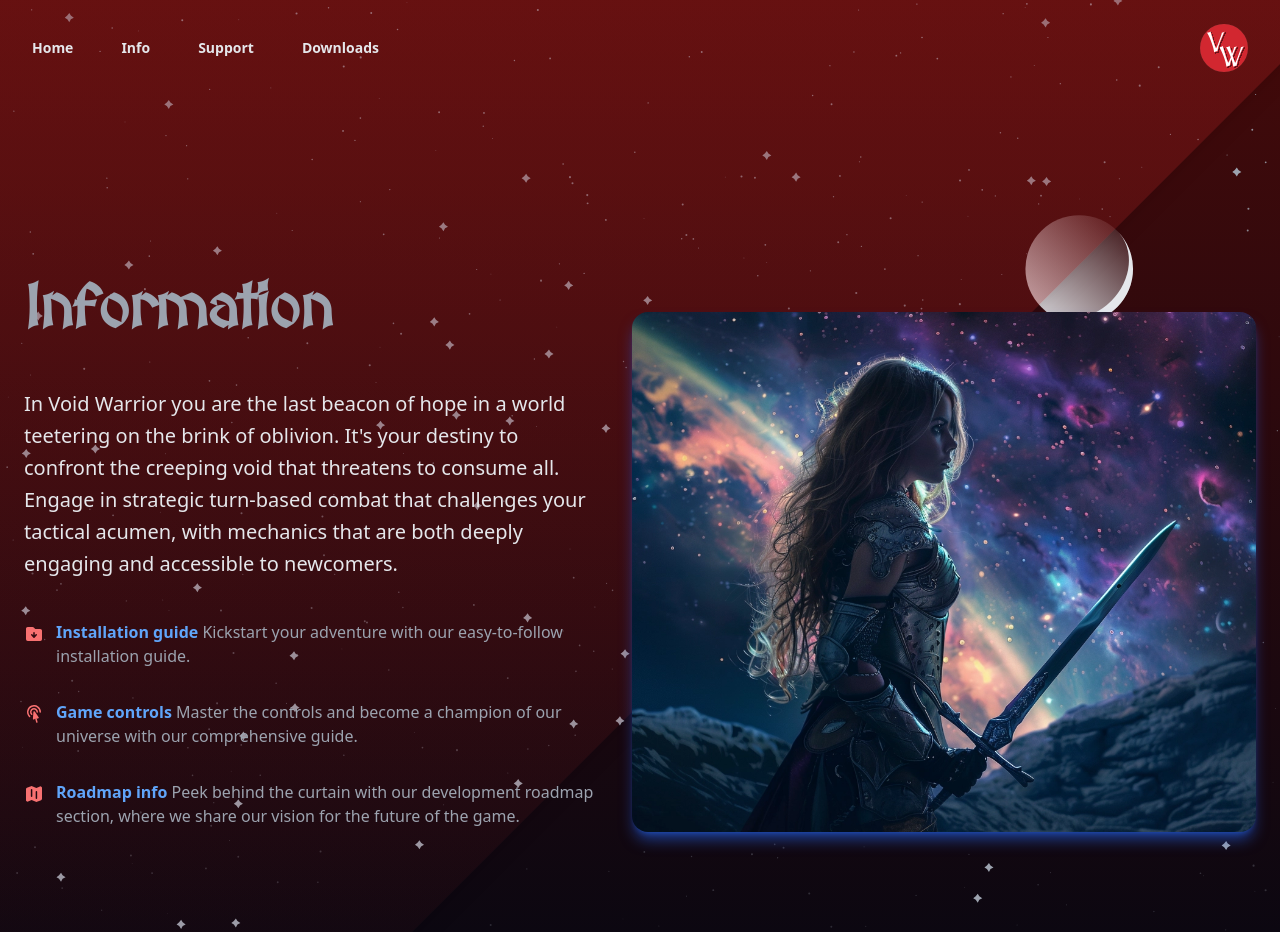
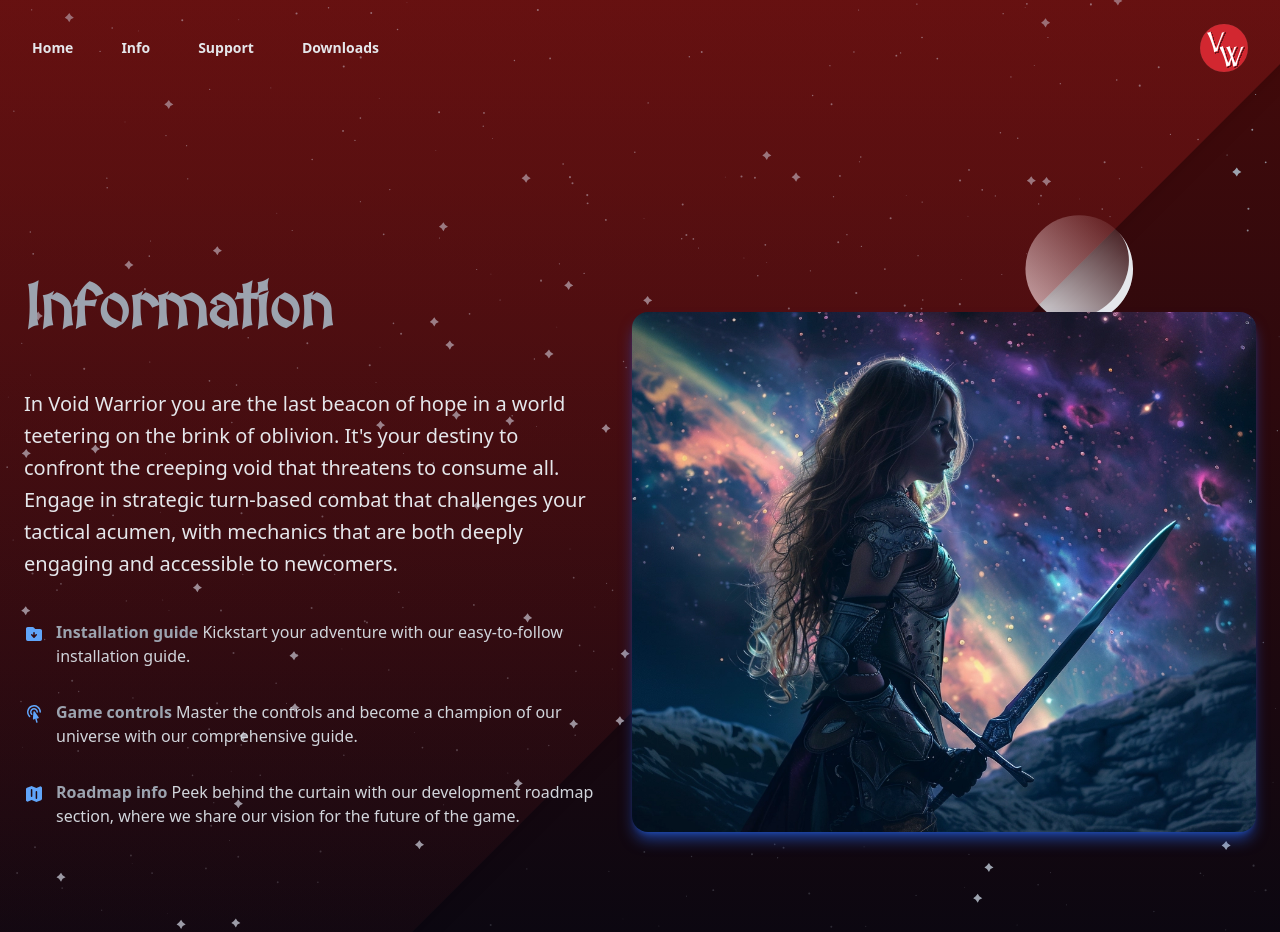
Before and after one commit to itsaboy/react-vw-v2, a React (Vite) app in the folder client/: page /info in a window 1280 px wide. Shown: the top 932 px of the page. Built offline with nearby package versions, Linux system fonts and the light colour scheme.

Commit message:
styling changes

```diff
--- a/client/package.json
+++ b/client/package.json
@@ -12,7 +12,6 @@
   "dependencies": {
     "@headlessui/react": "^1.7.18",
     "@heroicons/react": "^2.1.1",
-    "dayjs": "^1.11.10",
     "react": "^18.2.0",
     "react-dom": "^18.2.0",
     "react-router-dom": "^6.23.0"
--- a/client/src/components/SupportPage/BugReport.jsx
+++ b/client/src/components/SupportPage/BugReport.jsx
@@ -42,7 +42,7 @@
       </div>
       <div className="min-w-0 flex-1">
         <form action="#" className="relative" onSubmit={handleSubmit}>
-          <div className="overflow-hidden rounded-lg shadow-sm ring-1 ring-inset ring-gray-300 focus-within:ring-2 focus-within:ring-blue-500">
+          <div className="overflow-hidden rounded-lg shadow-sm ring-1 ring-inset ring-red-400 focus-within:ring-2 focus-within:ring-blue-500">
             <label htmlFor="report" className="sr-only">
               Report a bug
             </label>
@@ -83,7 +83,7 @@
                   type="submit"
                   className="inline-flex items-center rounded-md bg-blue-600 px-3 py-2 text-sm font-semibold text-gray-200 shadow-sm hover:bg-blue-500 focus-visible:outline focus-visible:outline-2 focus-visible:outline-offset-2 focus-visible:outline-blue-600"
                 >
-                  Post
+                  Submit
                 </button>
               )}
             </div>
--- a/client/src/components/SupportPage/SysReq.jsx
+++ b/client/src/components/SupportPage/SysReq.jsx
@@ -2,10 +2,10 @@
 import { Dialog, Transition } from "@headlessui/react";
 import { WrenchIcon, XMarkIcon } from "@heroicons/react/24/outline";
 
-export default function SysReq({ donateOpen, setDonateOpen }) {
+export default function SysReq({ sysReqOpen, setSysReqOpen }) {
   return (
-    <Transition.Root show={donateOpen} as={Fragment}>
-      <Dialog as="div" className="relative z-10" onClose={setDonateOpen}>
+    <Transition.Root show={sysReqOpen} as={Fragment}>
+      <Dialog as="div" className="relative z-10" onClose={setSysReqOpen}>
         <Transition.Child
           as={Fragment}
           enter="ease-out duration-300"
@@ -34,7 +34,7 @@
                   <button
                     type="button"
                     className="rounded-md bg-gray-500 text-gray-400 hover:text-gray-950 focus:outline-none focus:ring-2 focus:ring-red-500 focus:ring-offset-2"
-                    onClick={() => setDonateOpen(false)}
+                    onClick={() => setSysReqOpen(false)}
                   >
                     <span className="sr-only">Close</span>
                     <XMarkIcon className="h-6 w-6" aria-hidden="true" />
--- a/client/src/data/downloads.js
+++ b/client/src/data/downloads.js
@@ -5,6 +5,7 @@
     version: "Demo version 1.0.2",
     date: "2023-07-31",
     platform: "Windows",
+    disabled: false,
   },
   {
     id: 2,
@@ -12,6 +13,7 @@
     version: "Coming soon...",
     date: "N/A",
     platform: "Apple",
+    disabled: true,
   },
   {
     id: 3,
@@ -19,5 +21,6 @@
     version: "Coming soon...",
     date: "N/A",
     platform: "Linux",
+    disabled: true,
   },
 ];
--- a/client/src/pages/DownloadPage.jsx
+++ b/client/src/pages/DownloadPage.jsx
@@ -42,7 +42,9 @@
                   <dd className="w-full flex-none text-lg font-semibold tracking-tight text-gray-200">
                     <a
                       href={data.href}
-                      className="rounded-md bg-blue-600 px-4 py-2 text-sm font-semibold text-gray-200 shadow-sm hover:bg-blue-500 focus-visible:outline focus-visible:outline-2 focus-visible:outline-offset-2 focus-visible:outline-blue-600"
+                      className={`rounded-md bg-blue-600 px-4 py-2 text-sm font-semibold text-gray-200 shadow-sm hover:bg-blue-500 focus-visible:outline focus-visible:outline-2 focus-visible:outline-offset-2 focus-visible:outline-blue-600 ${
+                        data.disabled ? "opacity-50 cursor-not-allowed" : ""
+                      }`}
                     >
                       Download
                     </a>
--- a/client/src/pages/HomePage.jsx
+++ b/client/src/pages/HomePage.jsx
@@ -31,13 +31,13 @@
           <div className="mt-10 flex items-center gap-x-6">
             <Link
               to="/downloads"
-              className="rounded-md bg-red-600 px-3.5 py-2.5 text-sm font-semibold text-gray-200 shadow-sm hover:bg-red-500 focus-visible:outline focus-visible:outline-2 focus-visible:outline-offset-2 focus-visible:outline-red-600"
+              className="rounded-md bg-blue-600 px-4 py-2 text-sm font-semibold text-gray-200 shadow-sm hover:bg-blue-500 focus-visible:outline focus-visible:outline-2 focus-visible:outline-offset-2 focus-visible:outline-blue-600"
             >
               Downloads
             </Link>
             <button
               onClick={() => setChangeLogOpen(true)}
-              className="text-sm font-semibold leading-6 text-gray-400 hover:text-gray-300"
+              className="text-sm font-semibold leading-6 text-gray-400 hover:text-blue-300"
             >
               Changelog <span aria-hidden="true">→</span>
             </button>
--- a/client/src/pages/InfoPage.jsx
+++ b/client/src/pages/InfoPage.jsx
@@ -36,15 +36,15 @@
             both deeply engaging and accessible to newcomers.
           </p>
           <div className="mt-10 max-w-2xl">
-            <ul role="list" className="mt-8 space-y-8 text-gray-400">
+            <ul role="list" className="mt-8 space-y-8 text-gray-300">
               <li className="flex gap-x-3">
                 <FolderArrowDownIcon
-                  className="mt-1 h-5 w-5 flex-none text-red-400"
+                  className="mt-1 h-5 w-5 flex-none text-blue-400"
                   aria-hidden="true"
                 />
                 <span>
                   <button
-                    className="font-semibold text-blue-400"
+                    className="font-semibold text-gray-400 hover:text-blue-300"
                     onClick={() => setInstallOpen(true)}
                   >
                     Installation guide
@@ -55,12 +55,12 @@
               </li>
               <li className="flex gap-x-3">
                 <CursorArrowRippleIcon
-                  className="mt-1 h-5 w-5 flex-none text-red-400"
+                  className="mt-1 h-5 w-5 flex-none text-blue-400"
                   aria-hidden="true"
                 />
                 <span>
                   <button
-                    className="font-semibold text-blue-400"
+                    className="font-semibold text-gray-400 hover:text-blue-300"
                     onClick={() => setControlsOpen(true)}
                   >
                     Game controls
@@ -71,12 +71,12 @@
               </li>
               <li className="flex gap-x-3">
                 <MapIcon
-                  className="mt-1 h-5 w-5 flex-none text-red-400"
+                  className="mt-1 h-5 w-5 flex-none text-blue-400"
                   aria-hidden="true"
                 />
                 <span>
                   <button
-                    className="font-semibold text-blue-400"
+                    className="font-semibold text-gray-400 hover:text-blue-300"
                     onClick={() => setRoadmapOpen(true)}
                   >
                     Roadmap info
```
Also changed, not shown: client/src/pages/SupportPage.jsx (+15 -8 lines), 1 other file (tests, documents, lock files or other folders).
